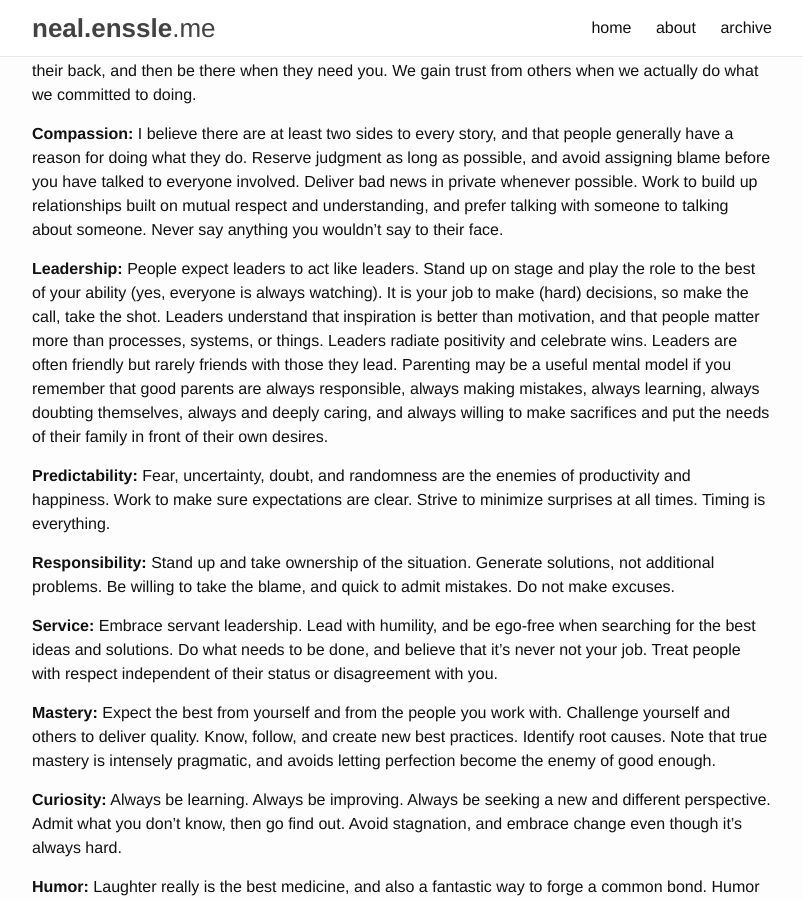
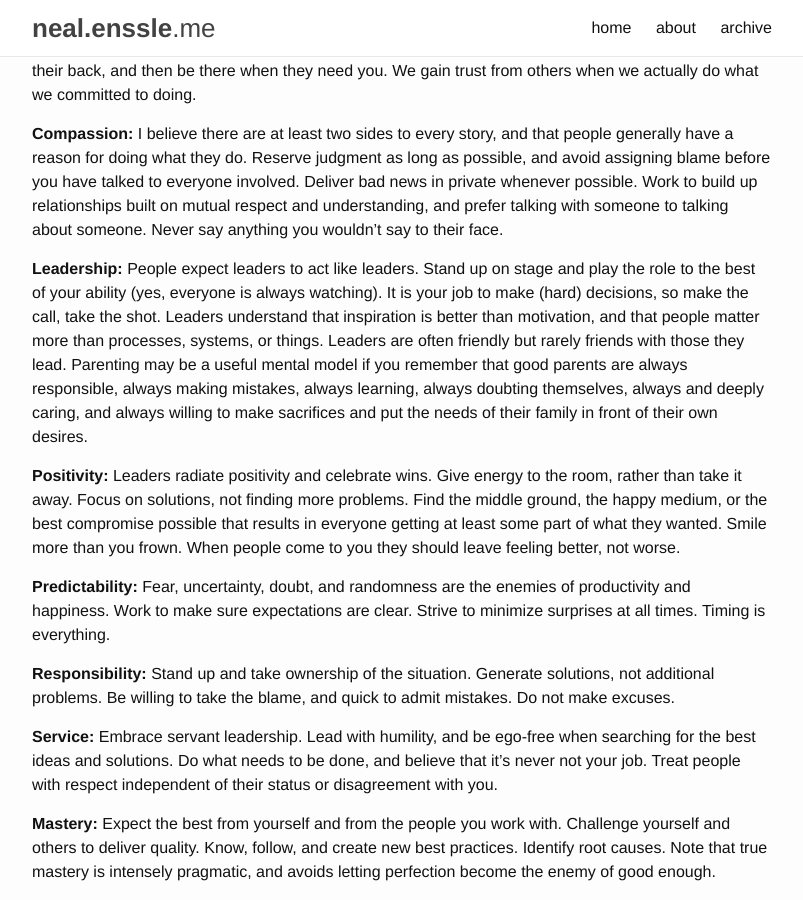
Before and after one commit to nealenssle/nealenssle.github.io, a Jekyll site: the page built from _posts/2013-05-11-management-philosophy.md, in a window 1280 px wide and 900 px high, scrolled down 501 px. Shown: the whole window, without its empty margins (238-1041 px from the left). Built offline with Jekyll 4.4.1, drawn with Linux system fonts in a browser that asks for light colours; comment, search, counter and statistics services are not loaded.

Commit message:
Added a bit about positivity to the management philosophy post.

```diff
--- a/_posts/2013-05-11-management-philosophy.md
+++ b/_posts/2013-05-11-management-philosophy.md
@@ -17,7 +17,9 @@ Here’s a list of some of the things about management that I expect from myself
 
 **Compassion:** I believe there are at least two sides to every story, and that people generally have a reason for doing what they do. Reserve judgment as long as possible, and avoid assigning blame before you have talked to everyone involved. Deliver bad news in private whenever possible. Work to build up relationships built on mutual respect and understanding, and prefer talking with someone to talking about someone. Never say anything you wouldn’t say to their face.
 
-**Leadership:** People expect leaders to act like leaders. Stand up on stage and play the role to the best of your ability (yes, everyone is always watching). It is your job to make (hard) decisions, so make the call, take the shot. Leaders understand that inspiration is better than motivation, and that people matter more than processes, systems, or things. Leaders radiate positivity and celebrate wins. Leaders are often friendly but rarely friends with those they lead. Parenting may be a useful mental model if you remember that good parents are always responsible, always making mistakes, always learning, always doubting themselves, always and deeply caring, and always willing to make sacrifices and put the needs of their family in front of their own desires.
+**Leadership:** People expect leaders to act like leaders. Stand up on stage and play the role to the best of your ability (yes, everyone is always watching). It is your job to make (hard) decisions, so make the call, take the shot. Leaders understand that inspiration is better than motivation, and that people matter more than processes, systems, or things. Leaders are often friendly but rarely friends with those they lead. Parenting may be a useful mental model if you remember that good parents are always responsible, always making mistakes, always learning, always doubting themselves, always and deeply caring, and always willing to make sacrifices and put the needs of their family in front of their own desires.
+
+**Positivity:** Leaders radiate positivity and celebrate wins. Give energy to the room, rather than take it away. Focus on solutions, not finding more problems. Find the middle ground, the happy medium, or the best compromise possible that results in everyone getting at least some part of what they wanted. Smile more than you frown. When people come to you they should leave feeling better, not worse.
 
 **Predictability:** Fear, uncertainty, doubt, and randomness are the enemies of productivity and happiness. Work to make sure expectations are clear. Strive to minimize surprises at all times. Timing is everything.
 
```
